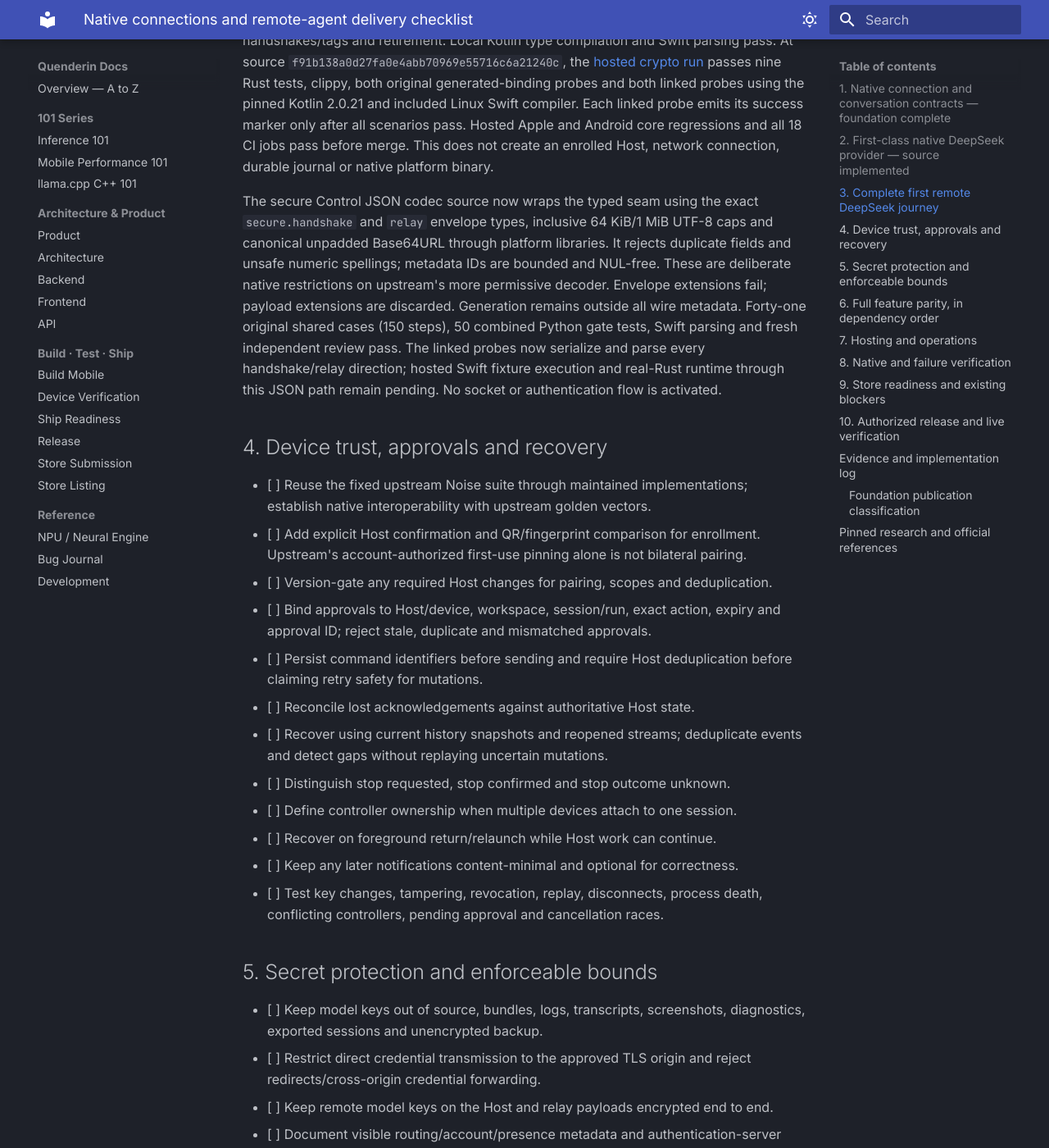
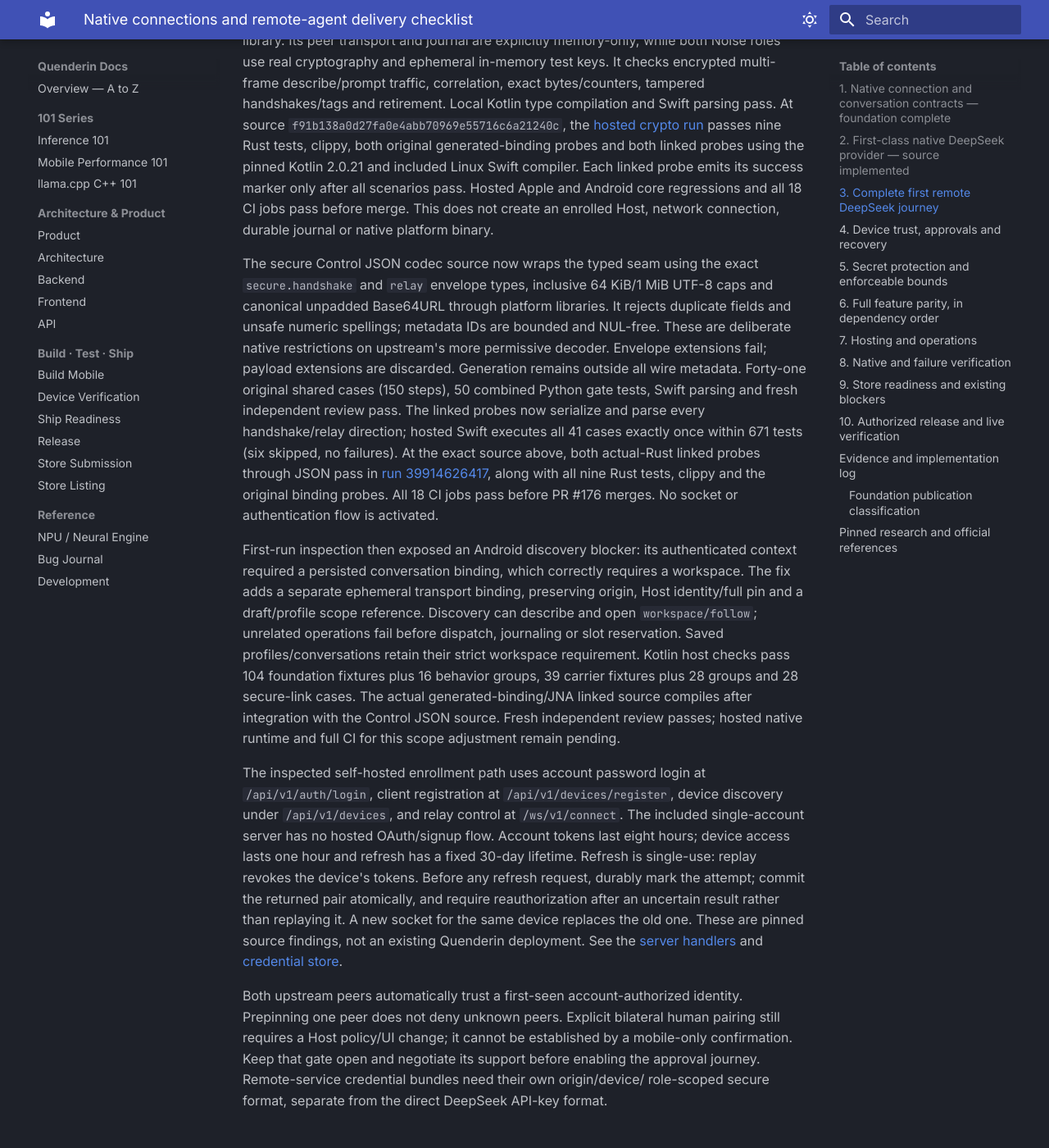
Before and after one commit to alikatgh/quenderin, an MkDocs documentation site: the page built from docs/native-connections-roadmap.md, in a window 1280 px wide and 1400 px high, scrolled down 6226 px. Shown: the whole window at 82% size. Built offline with MkDocs 1.6.1 and Material for MkDocs 9.7.7, drawn with Linux system fonts in a browser that asks for light colours; some of the changed text lies outside the part shown.

Commit message:
Record verified control wire and remote enrollment gates

```diff
--- a/docs/native-connections-roadmap.md
+++ b/docs/native-connections-roadmap.md
@@ -24,7 +24,11 @@
 source `f91b138a0d27fa0e4abb70969e55716c6a21240c`, merged as
 `765f1e6be0bbbcb494e0309808fdcab8d25c1850` after all 18 CI jobs, crypto
 host checks and secret scan passed.
-Next increment: `codex/native-control-wire-20261023`.
+Secure Control JSON: [PR #176](https://github.com/alikatgh/quenderin/pull/176),
+source `6ef4362a603fed34e3a025bd5246a5d3314248c0`, merged as
+`b1637ae914a0f4f45789efed7154cf58ab61cd9b` after all 18 CI jobs, crypto
+host checks and secret scan passed.
+Next increment: `codex/android-remote-discovery-20261023`.
 This file is the delivery checklist; checked items require recorded evidence.
 An implemented contract is not evidence of a connected remote session or a store
 release. Work proceeds from the top, with independent preparation in parallel.
@@ -258,8 +262,43 @@
 outside all wire metadata. Forty-one original shared cases (150 steps), 50
 combined Python gate tests, Swift parsing and fresh independent review pass.
 The linked probes now serialize and parse every handshake/relay direction;
-hosted Swift fixture execution and real-Rust runtime through this JSON path
-remain pending. No socket or authentication flow is activated.
+hosted Swift executes all 41 cases exactly once within 671 tests (six skipped,
+no failures). At the exact source above, both actual-Rust linked probes through
+JSON pass in [run 39914626417](https://github.com/alikatgh/quenderin/actions/runs/39914626417),
+along with all nine Rust tests, clippy and the original binding probes. All 18
+CI jobs pass before PR #176 merges. No socket or authentication flow is activated.
+
+First-run inspection then exposed an Android discovery blocker: its authenticated
+context required a persisted conversation binding, which correctly requires a
+workspace. The fix adds a separate ephemeral transport binding, preserving
+origin, Host identity/full pin and a draft/profile scope reference. Discovery can
+describe and open `workspace/follow`; unrelated operations fail before dispatch,
+journaling or slot reservation. Saved profiles/conversations retain their strict
+workspace requirement. Kotlin host checks pass 104 foundation fixtures plus 16
+behavior groups, 39 carrier fixtures plus 28 groups and 28 secure-link cases.
+The actual generated-binding/JNA linked source compiles after integration with
+the Control JSON source. Fresh independent review passes; hosted native runtime
+and full CI for this scope adjustment remain pending.
+
+The inspected self-hosted enrollment path uses account password login at
+`/api/v1/auth/login`, client registration at `/api/v1/devices/register`, device
+discovery under `/api/v1/devices`, and relay control at `/ws/v1/connect`.
+The included single-account server has no hosted OAuth/signup flow. Account
+tokens last eight hours; device access lasts one hour and refresh has a fixed
+30-day lifetime. Refresh is single-use: replay revokes the device's tokens.
+Before any refresh request, durably mark the attempt; commit the returned pair
+atomically, and require reauthorization after an uncertain result rather than
+replaying it. A new socket for the same device replaces the old one. These are
+pinned source findings, not an existing Quenderin deployment.
+See the [server handlers](https://github.com/liguobao/ds-harness-remote/blob/9a60e783ec1ceaff6116b0462a2863f07f602a55/apps/server/src/server.ts)
+and [credential store](https://github.com/liguobao/ds-harness-remote/blob/9a60e783ec1ceaff6116b0462a2863f07f602a55/apps/server/src/store.ts).
+
+Both upstream peers automatically trust a first-seen account-authorized identity.
+Prepinning one peer does not deny unknown peers. Explicit bilateral human pairing
+still requires a Host policy/UI change; it cannot be established by a mobile-only
+confirmation. Keep that gate open and negotiate its support before enabling the
+approval journey. Remote-service credential bundles need their own origin/device/
+role-scoped secure format, separate from the direct DeepSeek API-key format.
 
 ## 4. Device trust, approvals and recovery
 
```
Also changed, not shown: docs/RELEASE.md (+16 -2 lines), native/remote-crypto/README.md (+6 -3 lines).
